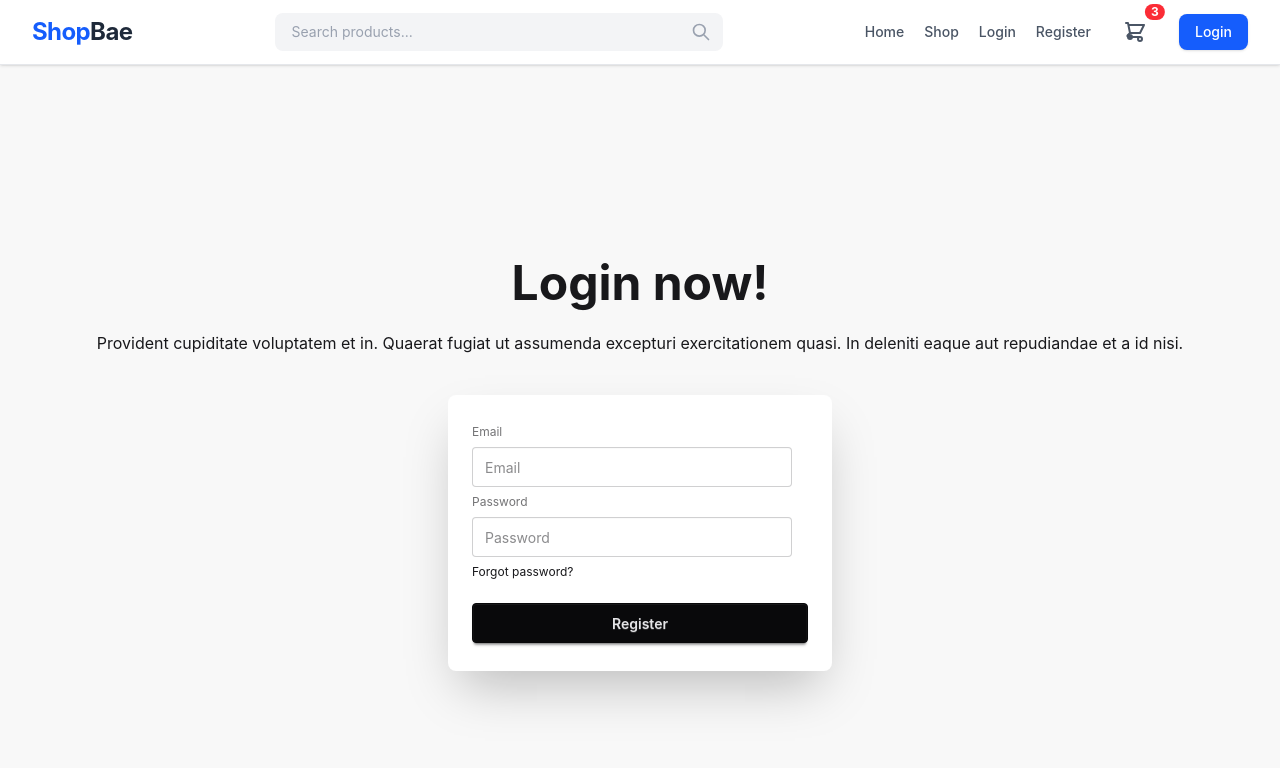
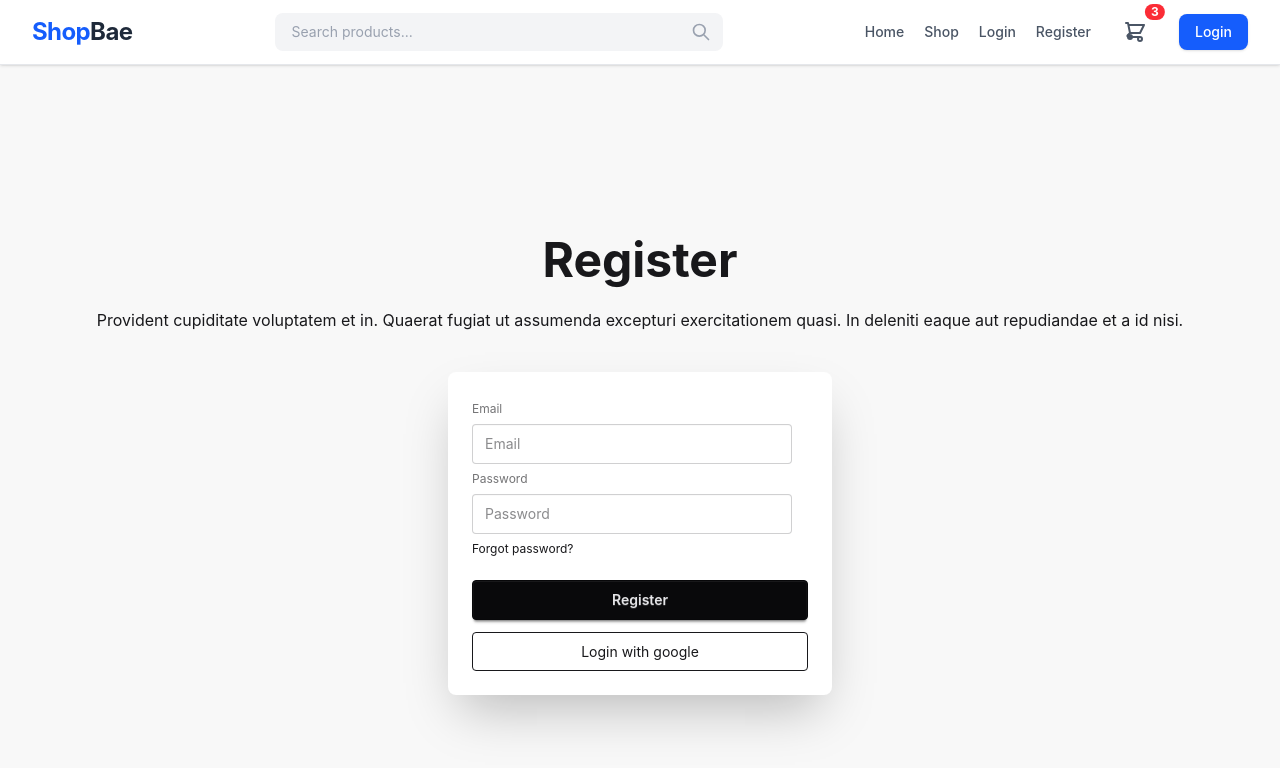
Before and after one commit to mondalnayan007/react-firebase-with-router, a React (Vite) app: page /register in a window 1280 px wide. Shown: the top 768 px of the page. Built offline with nearby package versions, Linux system fonts and the light colour scheme; no server answers.

Commit message:
sign in with email and password

```diff
--- a/src/Pages/Home/Register/Register.jsx
+++ b/src/Pages/Home/Register/Register.jsx
@@ -1,7 +1,13 @@
 import React from 'react';
+import {createUserWithEmailAndPassword, GoogleAuthProvider, signInWithPopup} from 'firebase/auth'
+import { auth } from '../../../firebase/firebase.config';
+import { useNavigate } from 'react-router';
 
 
 const Register = () => {
+
+    const navigate = useNavigate();
+    const googleProvider = new GoogleAuthProvider();
 
 
      const handelRegister =(e)=>{
@@ -9,6 +15,29 @@ const Register = () => {
 
         const email = e.target.email.value ;
         const password = e.target.password.value ;
+        createUserWithEmailAndPassword(auth,email,password)
+        .then(res =>{
+            alert('User successfully created !!!');
+            navigate('/');
+            console.log(res);
+        })
+        .catch(err =>{
+            console.log(err);
+        })
+
+
+     }
+
+     const handleGoogleLogin =()=>{
+        // alert('google login is clicked !!!!')
+
+        signInWithPopup(auth,googleProvider)
+        .then(res =>{
+            console.log(res);
+        })
+        .catch(err => {
+            console.log(err);
+        })
 
      }
 
@@ -17,7 +46,7 @@ const Register = () => {
             <div className="hero bg-base-200 min-h-screen">
                 <div className="hero-content flex-col ">
                     <div className="text-center ">
-                        <h1 className="text-5xl font-bold">Login now!</h1>
+                        <h1 className="text-5xl font-bold">Register</h1>
                         <p className="py-6">
                             Provident cupiditate voluptatem et in. Quaerat fugiat ut assumenda excepturi exercitationem
                             quasi. In deleniti eaque aut repudiandae et a id nisi.
@@ -35,6 +64,7 @@ const Register = () => {
                                     <button className="btn btn-neutral mt-4">Register</button>
                                 </fieldset>
                             </form>
+                            <button onClick={handleGoogleLogin} className='border py-2 px-4 rounded cursor-pointer'>Login with google </button>
                         </div>
                     </div>
                 </div>
```
